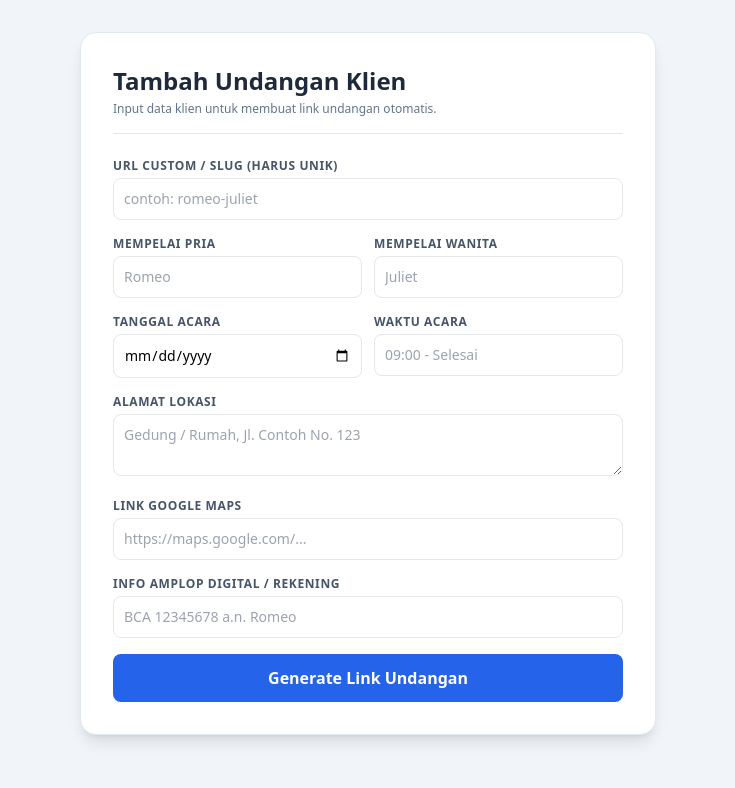
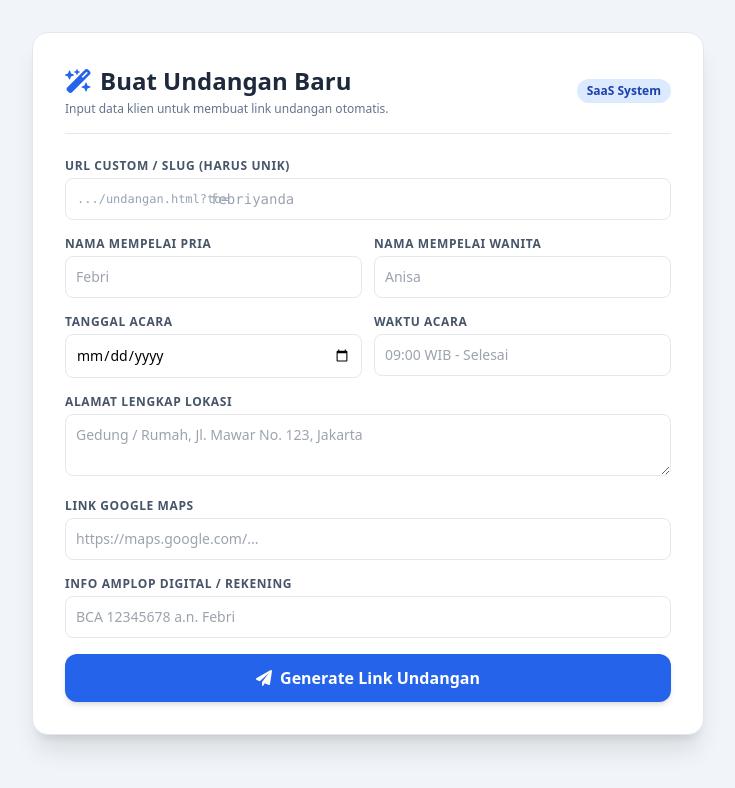
Before and after one commit to febriyanda1991-creator/Undangan-, a plain HTML site: page admin.html in a window 1280 px wide. Shown: the whole page, without its empty margins (272-1007 px from the left). Drawn offline with nearby package versions, Linux system fonts and the light colour scheme.

Commit message:
Update admin.html

```diff
--- a/admin.html
+++ b/admin.html
@@ -6,45 +6,52 @@
     <title>Dashboard Admin - Input Undangan Digital</title>
     <script src="https://cdn.tailwindcss.com"></script>
     <script src="https://cdn.jsdelivr.net/npm/@supabase/supabase-js@2"></script>
+    <link href="https://cdnjs.cloudflare.com/ajax/libs/font-awesome/6.0.0/css/all.min.css" rel="stylesheet">
 </head>
 <body class="bg-slate-100 p-4 md:p-8 font-sans">
-    <div class="max-w-xl mx-auto bg-white p-6 md:p-8 rounded-2xl shadow-lg border border-slate-200">
-        <div class="mb-6 border-b pb-4">
-            <h2 class="text-2xl font-bold text-slate-800">Tambah Undangan Klien</h2>
-            <p class="text-xs text-slate-500 mt-1">Input data klien untuk membuat link undangan otomatis.</p>
+    <div class="max-w-2xl mx-auto bg-white p-6 md:p-8 rounded-2xl shadow-xl border border-slate-200">
+        <div class="mb-6 border-b pb-4 flex items-center justify-between">
+            <div>
+                <h2 class="text-2xl font-bold text-slate-800"><i class="fa-solid fa-wand-magic-sparkles text-blue-600 mr-2"></i>Buat Undangan Baru</h2>
+                <p class="text-xs text-slate-500 mt-1">Input data klien untuk membuat link undangan otomatis.</p>
+            </div>
+            <span class="bg-blue-100 text-blue-800 text-xs font-semibold px-2.5 py-1 rounded-full">SaaS System</span>
         </div>
 
         <form id="formUndangan" class="space-y-4">
             <div>
                 <label class="block text-xs font-semibold uppercase tracking-wider text-slate-600 mb-1">URL Custom / Slug (Harus Unik)</label>
-                <input type="text" id="slug" placeholder="contoh: romeo-juliet" required class="w-full p-2.5 border rounded-lg text-sm focus:ring-2 focus:ring-blue-500 outline-none">
-            </div>
-
-            <div class="grid grid-cols-2 gap-3">
-                <div>
-                    <label class="block text-xs font-semibold uppercase tracking-wider text-slate-600 mb-1">Mempelai Pria</label>
-                    <input type="text" id="mempelai_pria" placeholder="Romeo" required class="w-full p-2.5 border rounded-lg text-sm focus:ring-2 focus:ring-blue-500 outline-none">
-                </div>
-                <div>
-                    <label class="block text-xs font-semibold uppercase tracking-wider text-slate-600 mb-1">Mempelai Wanita</label>
-                    <input type="text" id="mempelai_wanita" placeholder="Juliet" required class="w-full p-2.5 border rounded-lg text-sm focus:ring-2 focus:ring-blue-500 outline-none">
+                <div class="relative">
+                    <span class="absolute inset-y-0 left-0 flex items-center pl-3 text-slate-400 text-xs font-mono">.../undangan.html?to=</span>
+                    <input type="text" id="slug" placeholder="febriyanda" required class="w-full pl-36 p-2.5 border rounded-lg text-sm focus:ring-2 focus:ring-blue-500 outline-none font-mono">
                 </div>
             </div>
 
-            <div class="grid grid-cols-2 gap-3">
+            <div class="grid grid-cols-1 md:grid-cols-2 gap-3">
+                <div>
+                    <label class="block text-xs font-semibold uppercase tracking-wider text-slate-600 mb-1">Nama Mempelai Pria</label>
+                    <input type="text" id="mempelai_pria" placeholder="Febri" required class="w-full p-2.5 border rounded-lg text-sm focus:ring-2 focus:ring-blue-500 outline-none">
+                </div>
+                <div>
+                    <label class="block text-xs font-semibold uppercase tracking-wider text-slate-600 mb-1">Nama Mempelai Wanita</label>
+                    <input type="text" id="mempelai_wanita" placeholder="Anisa" required class="w-full p-2.5 border rounded-lg text-sm focus:ring-2 focus:ring-blue-500 outline-none">
+                </div>
+            </div>
+
+            <div class="grid grid-cols-1 md:grid-cols-2 gap-3">
                 <div>
                     <label class="block text-xs font-semibold uppercase tracking-wider text-slate-600 mb-1">Tanggal Acara</label>
                     <input type="date" id="tanggal_acara" required class="w-full p-2.5 border rounded-lg text-sm focus:ring-2 focus:ring-blue-500 outline-none">
                 </div>
                 <div>
                     <label class="block text-xs font-semibold uppercase tracking-wider text-slate-600 mb-1">Waktu Acara</label>
-                    <input type="text" id="waktu_acara" placeholder="09:00 - Selesai" required class="w-full p-2.5 border rounded-lg text-sm focus:ring-2 focus:ring-blue-500 outline-none">
+                    <input type="text" id="waktu_acara" placeholder="09:00 WIB - Selesai" required class="w-full p-2.5 border rounded-lg text-sm focus:ring-2 focus:ring-blue-500 outline-none">
                 </div>
             </div>
 
             <div>
-                <label class="block text-xs font-semibold uppercase tracking-wider text-slate-600 mb-1">Alamat Lokasi</label>
-                <textarea id="lokasi" placeholder="Gedung / Rumah, Jl. Contoh No. 123" required class="w-full p-2.5 border rounded-lg text-sm focus:ring-2 focus:ring-blue-500 outline-none" rows="2"></textarea>
+                <label class="block text-xs font-semibold uppercase tracking-wider text-slate-600 mb-1">Alamat Lengkap Lokasi</label>
+                <textarea id="lokasi" placeholder="Gedung / Rumah, Jl. Mawar No. 123, Jakarta" required class="w-full p-2.5 border rounded-lg text-sm focus:ring-2 focus:ring-blue-500 outline-none" rows="2"></textarea>
             </div>
 
             <div>
@@ -54,17 +61,24 @@
 
             <div>
                 <label class="block text-xs font-semibold uppercase tracking-wider text-slate-600 mb-1">Info Amplop Digital / Rekening</label>
-                <input type="text" id="rekening" placeholder="BCA 12345678 a.n. Romeo" class="w-full p-2.5 border rounded-lg text-sm focus:ring-2 focus:ring-blue-500 outline-none">
+                <input type="text" id="rekening" placeholder="BCA 12345678 a.n. Febri" class="w-full p-2.5 border rounded-lg text-sm focus:ring-2 focus:ring-blue-500 outline-none">
             </div>
 
-            <button type="submit" id="btnSubmit" class="w-full bg-blue-600 text-white py-3 rounded-lg font-semibold hover:bg-blue-700 transition duration-200">Generate Link Undangan</button>
+            <button type="submit" id="btnSubmit" class="w-full bg-blue-600 text-white py-3 rounded-xl font-semibold hover:bg-blue-700 transition duration-200 shadow-md">
+                <i class="fa-solid fa-paper-plane mr-2"></i>Generate Link Undangan
+            </button>
         </form>
 
         <div id="hasil" class="mt-6 p-4 bg-emerald-50 border border-emerald-200 rounded-xl hidden">
-            <p class="text-emerald-800 font-bold text-sm">Undangan Berhasil Dibuat!</p>
-            <p class="text-xs text-slate-600 mt-1">Salin & Bagikan Link Ini ke Klien:</p>
-            <div class="mt-2 p-2 bg-white border rounded text-xs break-all font-mono">
-                <a id="linkUndangan" href="#" target="_blank" class="text-blue-600 underline"></a>
+            <div class="flex items-center text-emerald-800 font-bold text-sm mb-1">
+                <i class="fa-solid fa-circle-check text-emerald-600 mr-2"></i> Undangan Berhasil Dibuat!
+            </div>
+            <p class="text-xs text-slate-600">Salin & Bagikan Link Ini ke Klien Kamu:</p>
+            <div class="mt-2 p-3 bg-white border rounded-lg text-xs break-all font-mono flex items-center justify-between">
+                <a id="linkUndangan" href="#" target="_blank" class="text-blue-600 underline pr-2"></a>
+                <button onclick="copyLink()" class="bg-slate-100 hover:bg-slate-200 px-3 py-1.5 rounded text-slate-700 text-xs font-semibold flex-shrink-0">
+                    <i class="fa-regular fa-copy mr-1"></i>Salin
+                </button>
             </div>
         </div>
     </div>
@@ -77,7 +91,7 @@
         document.getElementById('formUndangan').addEventListener('submit', async (e) => {
             e.preventDefault();
             const btn = document.getElementById('btnSubmit');
-            btn.innerText = "Menyimpan...";
+            btn.innerHTML = '<i class="fa-solid fa-spinner animate-spin mr-2"></i>Menyimpan...';
             btn.disabled = true;
 
             const slugVal = document.getElementById('slug').value.trim().toLowerCase().replace(/[^a-z0-9-]/g, '-');
@@ -104,12 +118,17 @@
                 document.getElementById('linkUndangan').href = generatedLink;
                 document.getElementById('linkUndangan').innerText = generatedLink;
                 document.getElementById('hasil').classList.remove('hidden');
-                document.getElementById('formUndangan').reset();
             }
 
-            btn.innerText = "Generate Link Undangan";
+            btn.innerHTML = '<i class="fa-solid fa-paper-plane mr-2"></i>Generate Link Undangan';
             btn.disabled = false;
         });
+
+        function copyLink() {
+            const linkText = document.getElementById('linkUndangan').innerText;
+            navigator.clipboard.writeText(linkText);
+            alert('Link berhasil disalin!');
+        }
     </script>
 </body>
 </html>
```
